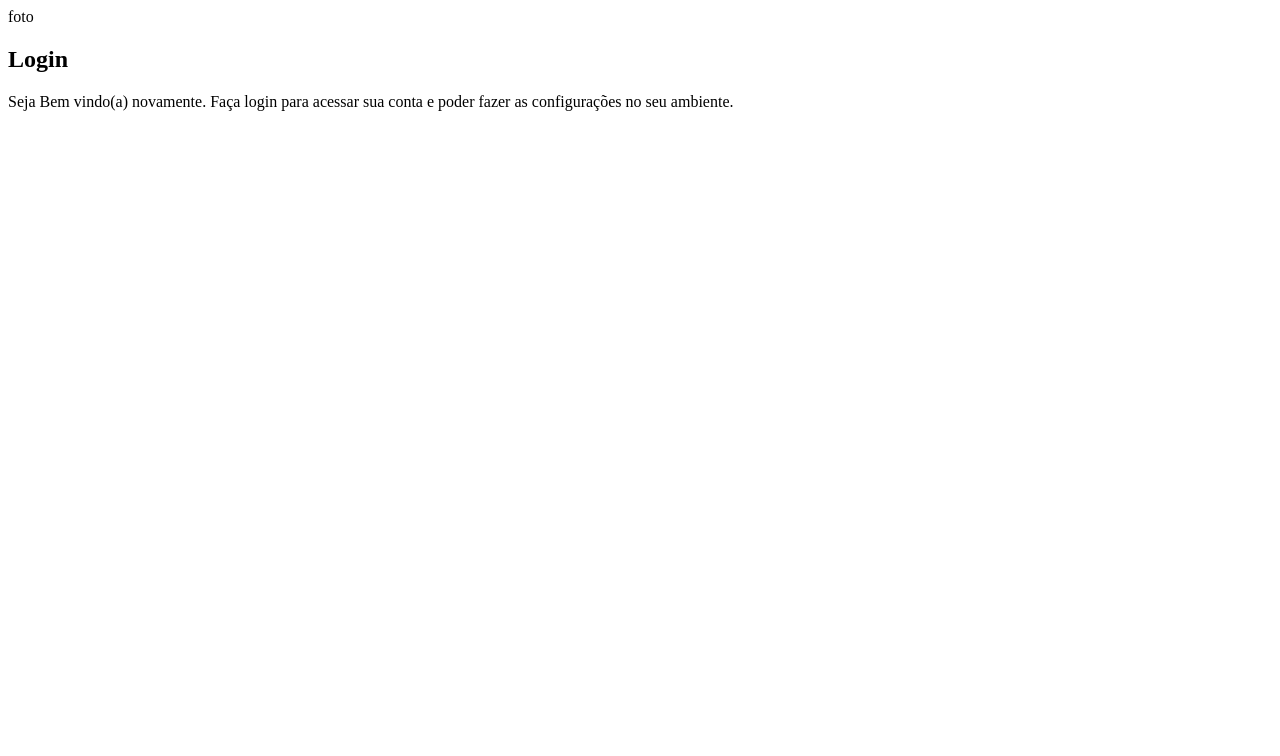
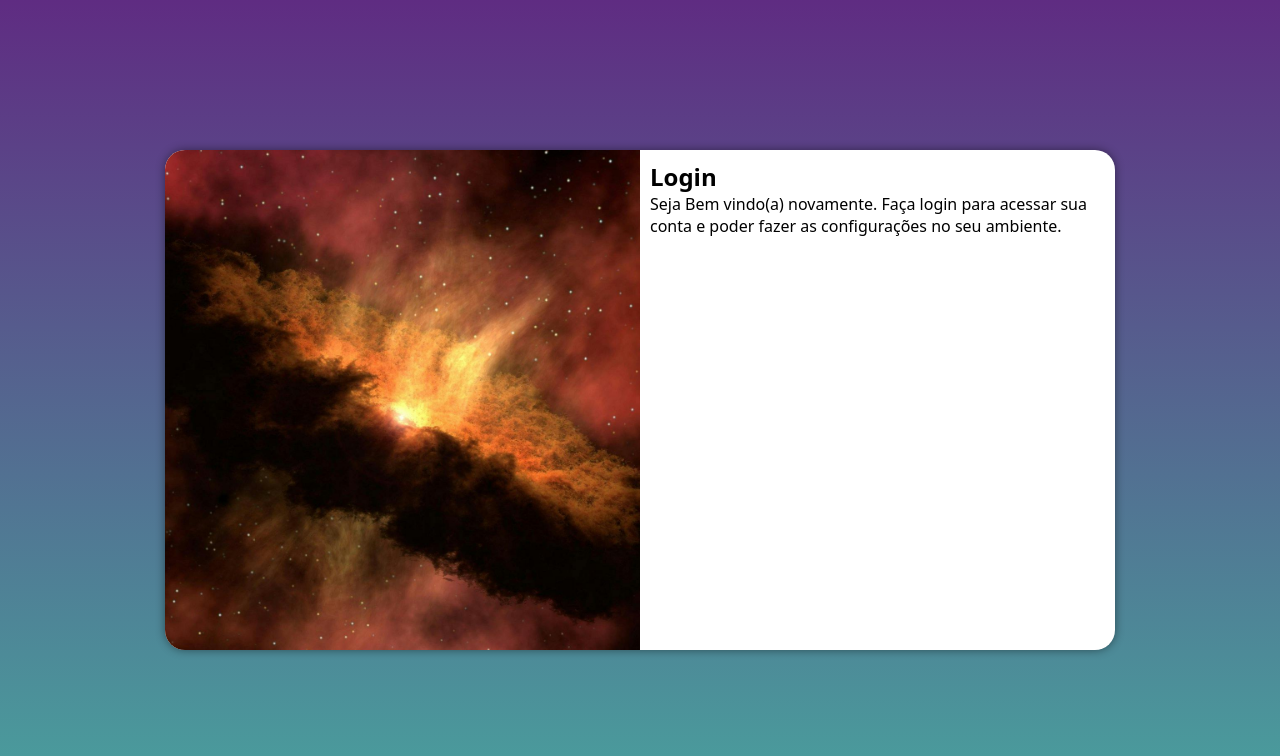
Before and after one commit to EduardoL07/projeto-login, a plain HTML site: page index.html in a window 1280 px wide. Drawn offline with Linux system fonts and the light colour scheme.

Commit message:
media query para outras telas

```diff
--- /dev/null
+++ b/estilos/media-query.css
@@ -0,0 +1,54 @@
+@charset "UTF-8";
+
+/* Typical Device Breakpoint
+----------------------------
+Pequenas telas: Até 600px]
+Celular: de 600px até 768px
+Tablet: 768px até 992px
+Desktop: 992px até 1200px
+Grandes telas: acima de 1200px
+*/
+
+@media screen and (min-width: 768px) and (max-width: 993px) {
+
+    body {
+        background-image: linear-gradient(to top, #49a09d, #5f2c82);
+    }
+
+    section#login {
+        width: 80vw;
+    }
+
+    section#login > div#imagem {
+        float: left;
+        width: 30%;
+        height: 100%;
+    }
+
+    section#login > div#formulario {
+        float: right;
+        width: 70%;
+    }
+}
+
+@media screen and (min-width: 992px) {
+
+    body {
+        background-image: linear-gradient(to top, #49a09d, #5f2c82);
+    }
+
+    section#login {
+        width: 950px;
+    }
+
+    section#login > div#imagem {
+        float: left;
+        width: 50%;
+        height: 100%;
+    }
+
+    section#login > div#formulario {
+        float: right;
+        width: 50%;
+    }
+}
--- a/estilos/style.css
+++ b/estilos/style.css
@@ -5,3 +5,54 @@
     verde: #49a09d
     lilás: #5f2c82
 */
+
+* {
+    font-family: system-ui, -apple-system, BlinkMacSystemFont, 'Segoe UI', Roboto, Oxygen, Ubuntu, Cantarell, 'Open Sans', 'Helvetica Neue', sans-serif;
+    padding: 0;
+    margin: 0;
+    box-sizing: border-box;
+}
+
+body, html {
+    background-image: linear-gradient(to top, #5f2c82, black );
+    height: 100vh;
+    width: 100vw;
+}
+
+main {
+    position: relative;
+    width: 100vw;
+    height: 100vh;
+}
+
+section#login {
+position: absolute;
+overflow: hidden;
+top: 50%;
+left: 50%;
+transform: translate(-50%, -50%);
+
+transition: width 1s, height 1s;
+transition-timing-function: ease;
+
+
+
+    background-color: white;
+    width: 250px;
+    height: 500px;
+    border-radius: 20px;
+    box-shadow: 0px 0px 10px rgba(0, 0, 0, 0.450);
+}
+
+section#login > div#imagem {
+    display: block;
+    background: url(../imagens/pexels-pixabay-41951.jpg) no-repeat;
+    height: 200px;
+    background-size: cover;
+    background-position: center center;
+}
+
+section#login > div#formulario {
+    display: block;
+    padding: 10px;
+}
--- a/index.html
+++ b/index.html
@@ -5,12 +5,13 @@
     <meta name="viewport" content="width=device-width, initial-scale=1.0">
     <title>Login</title>
     <link rel="stylesheet" href="estilos/style.css">
+    <link rel="stylesheet" href="estilos/media-query.css">
 </head>
 <body>
     <main>
         <section id="login">
             <div id="imagem">
-                foto
+
             </div>
 
             <div id="formulario">
```
